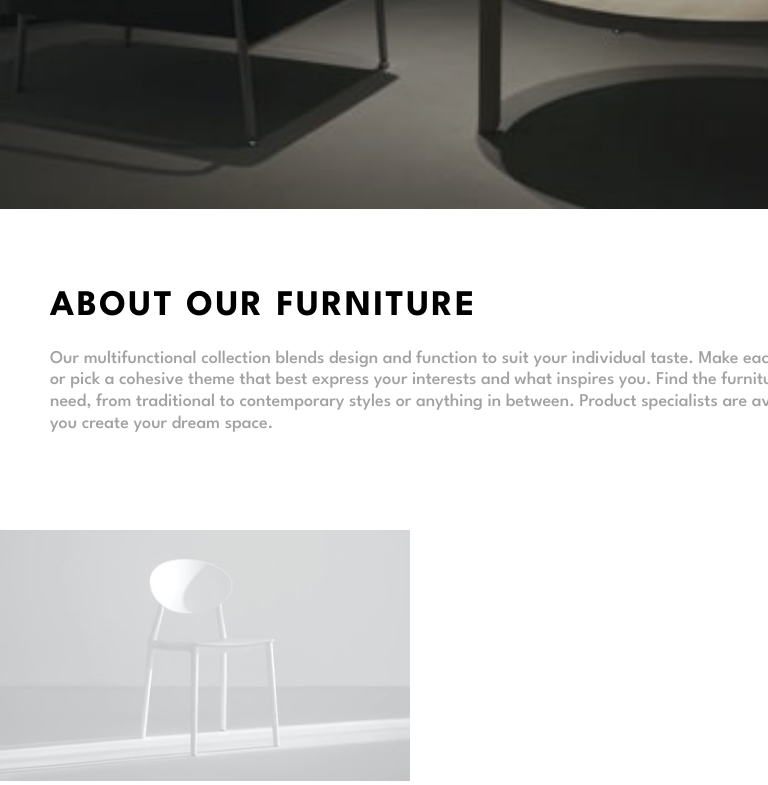
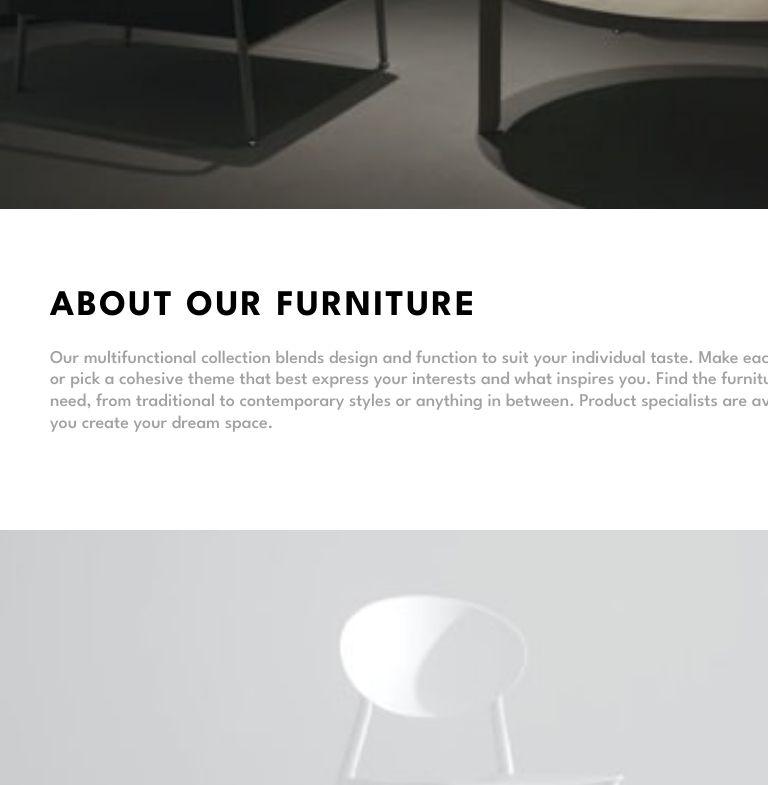
Before and after one commit to Jlbspyder/Room-Homepage, a React (Vite) app: page / in a window 768 px wide. Shown: the part 1127-1912 px from the top of the page. Built offline with nearby package versions, Linux system fonts and the light colour scheme.

Commit message:
Update index.css

```diff
--- a/src/index.css
+++ b/src/index.css
@@ -506,6 +506,9 @@ button {
     margin-top: 20px;
     height: 100%;
   }
+  .lightPix-container {
+    width: 930px;
+  }
   .light {
     margin-top: 0;
     height: 100%;
```
